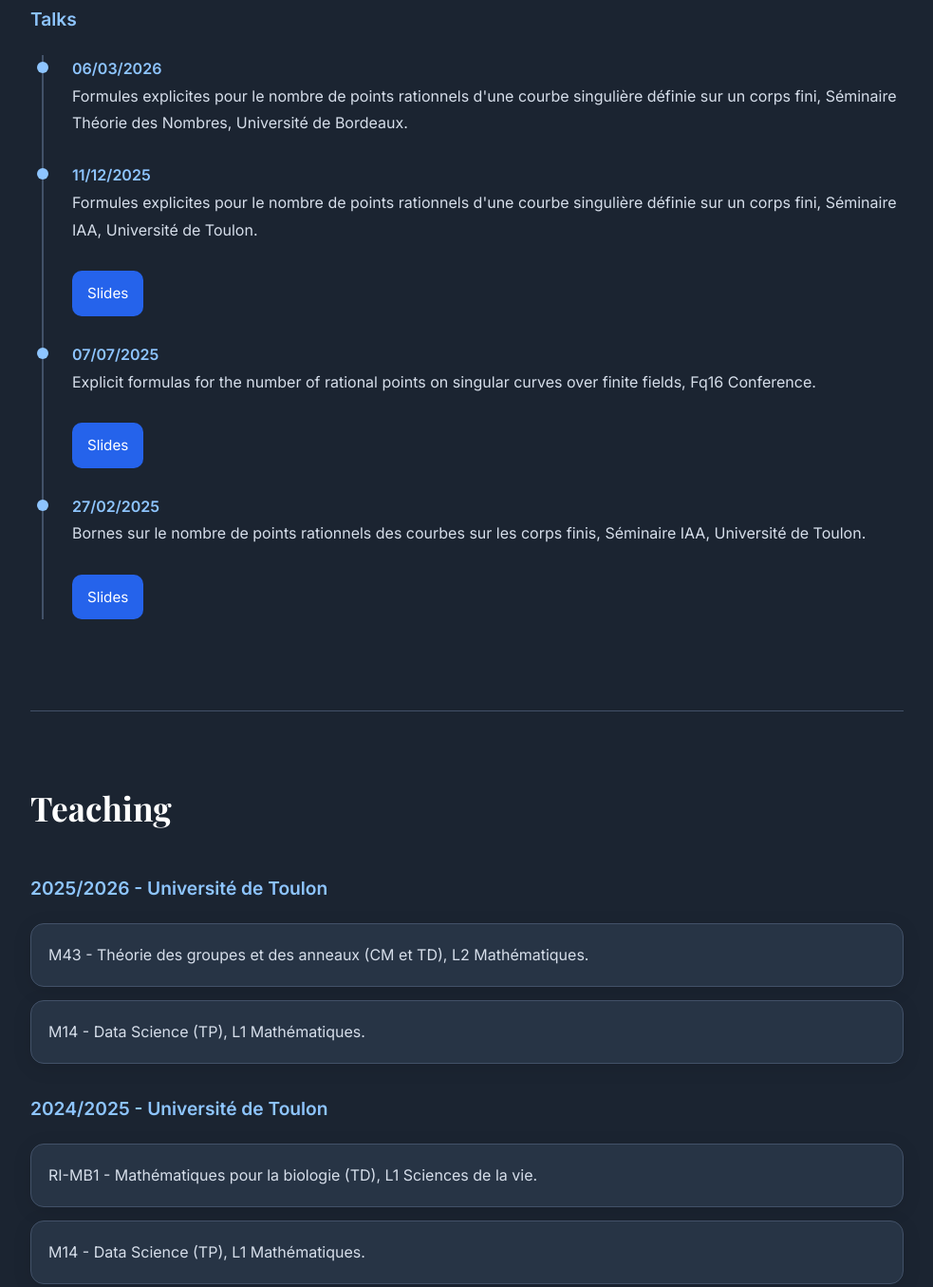
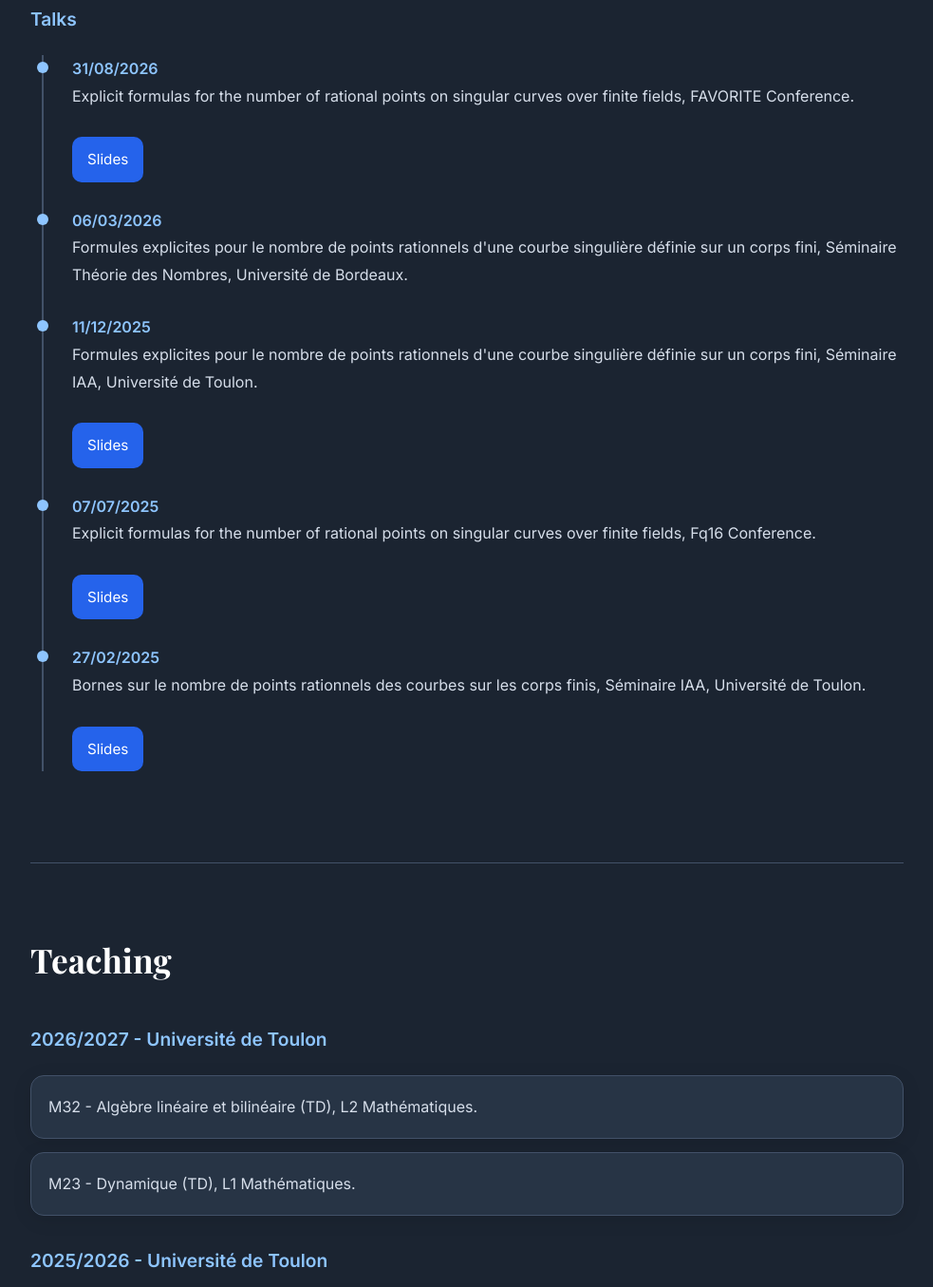
Before and after one commit to LorenzoBeninati/LorenzoBeninati.github.io, a plain HTML site: page index.html in a window 1280 px wide. Shown: the part 1014-2369 px from the top of the page at 95% size, without its empty margins (148-1131 px from the left). Drawn offline with nearby package versions, Linux system fonts and the light colour scheme.

Commit message:
Add files via upload

```diff
--- a/index.html
+++ b/index.html
@@ -325,6 +325,20 @@ and
 
       <div class="timeline">
 
+         <div class="timeline-item">
+          <span class="date">31/08/2026</span><br>
+
+          Explicit formulas for the number of rational points on singular curves over finite fields, FAVORITE Conference.
+
+          <br><br>
+
+  <a class="button"
+     href="slides/beamer_Favorite.pdf"
+     target="_blank">
+    Slides
+  </a>
+        </div>
+
         <div class="timeline-item">
           <span class="date">06/03/2026</span><br>
           Formules explicites pour le nombre de points rationnels d'une courbe singulière définie sur un corps fini, Séminaire Théorie des Nombres, Université de Bordeaux.
@@ -384,6 +398,16 @@ and
 
       <h2>Teaching</h2>
 
+      <h3>2026/2027 - Université de Toulon</h3>
+
+      <div class="course">
+        M32 - Algèbre linéaire et bilinéaire (TD), L2 Mathématiques.
+      </div>
+
+      <div class="course">
+        M23 - Dynamique (TD), L1 Mathématiques.
+      </div>
+
       <h3>2025/2026 - Université de Toulon</h3>
 
       <div class="course">
```
Also changed, not shown: 1 other file.
